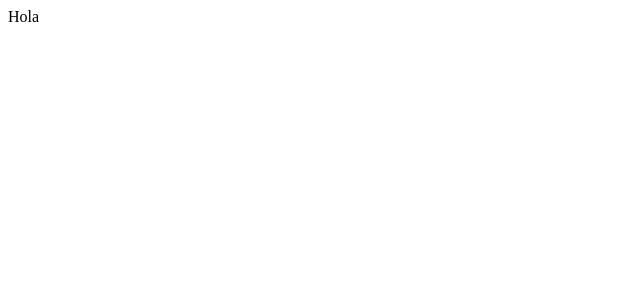
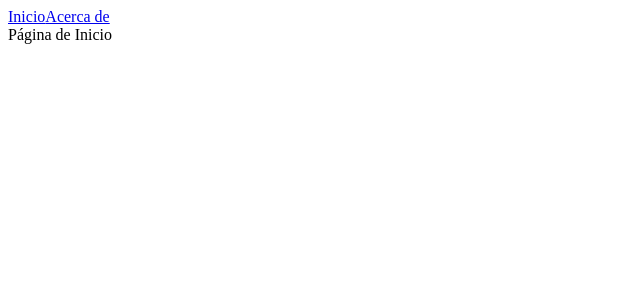
Before and after one commit to adanfrancisco/2026-eest2-componente, a React (Vite) app: page / in a window 1280 px wide. Shown: the top 300 px of the page, without its empty margins (0-640 px from the left). Built offline with nearby package versions, Linux system fonts and the light colour scheme.

Commit message:
router-dom

```diff
--- a/package.json
+++ b/package.json
@@ -11,7 +11,8 @@
   },
   "dependencies": {
     "react": "^19.2.5",
-    "react-dom": "^19.2.5"
+    "react-dom": "^19.2.5",
+    "react-router-dom": "^7.18.3"
   },
   "devDependencies": {
     "@eslint/js": "^10.0.1",
--- a/src/App.jsx
+++ b/src/App.jsx
@@ -1,11 +1,21 @@
-import Mapx from "./componentes/map/Map";
+import { BrowserRouter, Routes, Link, Route } from "react-router-dom";
+import Home from "./pantallas/home/Home";
+import NoEncontrada from "./pantallas/vacio/NoEncontrada";
+import About from "./pantallas/about/About";
 
-// import Calculadora from "./componentes/calculadora/Calculadora";
 export const App = () => {
   return (
-    <>
-      <Mapx />
-      {/* <Calculadora /> */}
-    </>
+    <BrowserRouter>
+      <nav>
+        <Link to="/">Inicio</Link>
+        <Link to="/about">Acerca de</Link>
+      </nav>
+      <Routes>
+        <Route path="/" element={<Home />} />
+        <Route path="/about" element={<About />} />
+
+        <Route path="*" element={<NoEncontrada />} />
+      </Routes>
+    </BrowserRouter>
   );
 };
--- /dev/null
+++ b/src/css/aap.css
@@ -0,0 +1,26 @@
+.App {
+  display: flex;
+  justify-content: center;
+  align-items: center;
+  flex-flow: column;
+}
+
+nav {
+  width: 600px;
+  max-width: 100%;
+}
+
+ul {
+  display: flex;
+  justify-content: space-evenly;
+  padding: 0;
+}
+
+ul li {
+  list-style: none;
+}
+
+a {
+  text-decoration: none;
+  color: #333333;
+}
--- /dev/null
+++ b/src/pantallas/about/About.jsx
@@ -0,0 +1,5 @@
+const About = () => {
+  return <div>Acerca De..</div>;
+};
+
+export default About;
--- /dev/null
+++ b/src/pantallas/home/Home.jsx
@@ -0,0 +1,5 @@
+const Home = () => {
+  return <div>Página de Inicio</div>;
+};
+
+export default Home;
--- /dev/null
+++ b/src/pantallas/vacio/NoEncontrada.jsx
@@ -0,0 +1,5 @@
+const NoEncontrada = () => {
+  return <div>Página No Encontrada</div>;
+};
+
+export default NoEncontrada;
```
Also changed, not shown: 2 other files (tests, documents, lock files or other folders).
